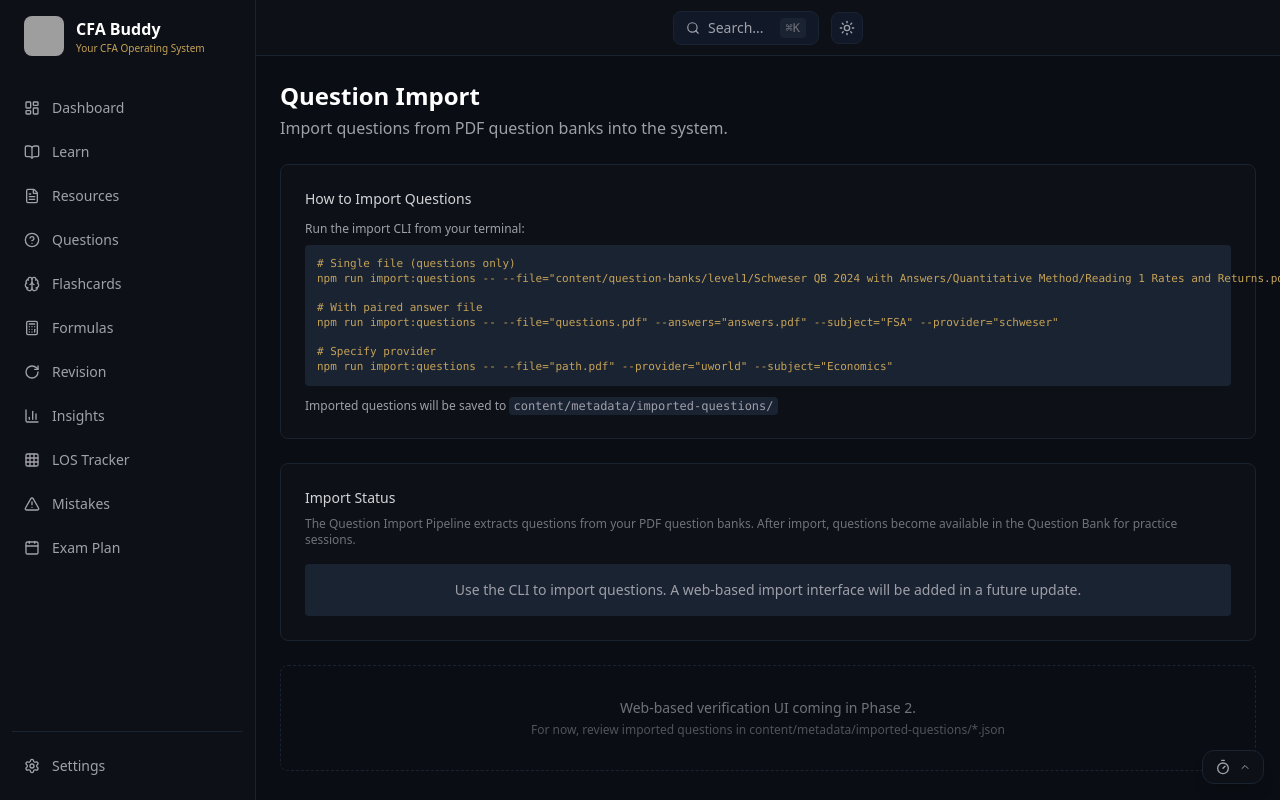
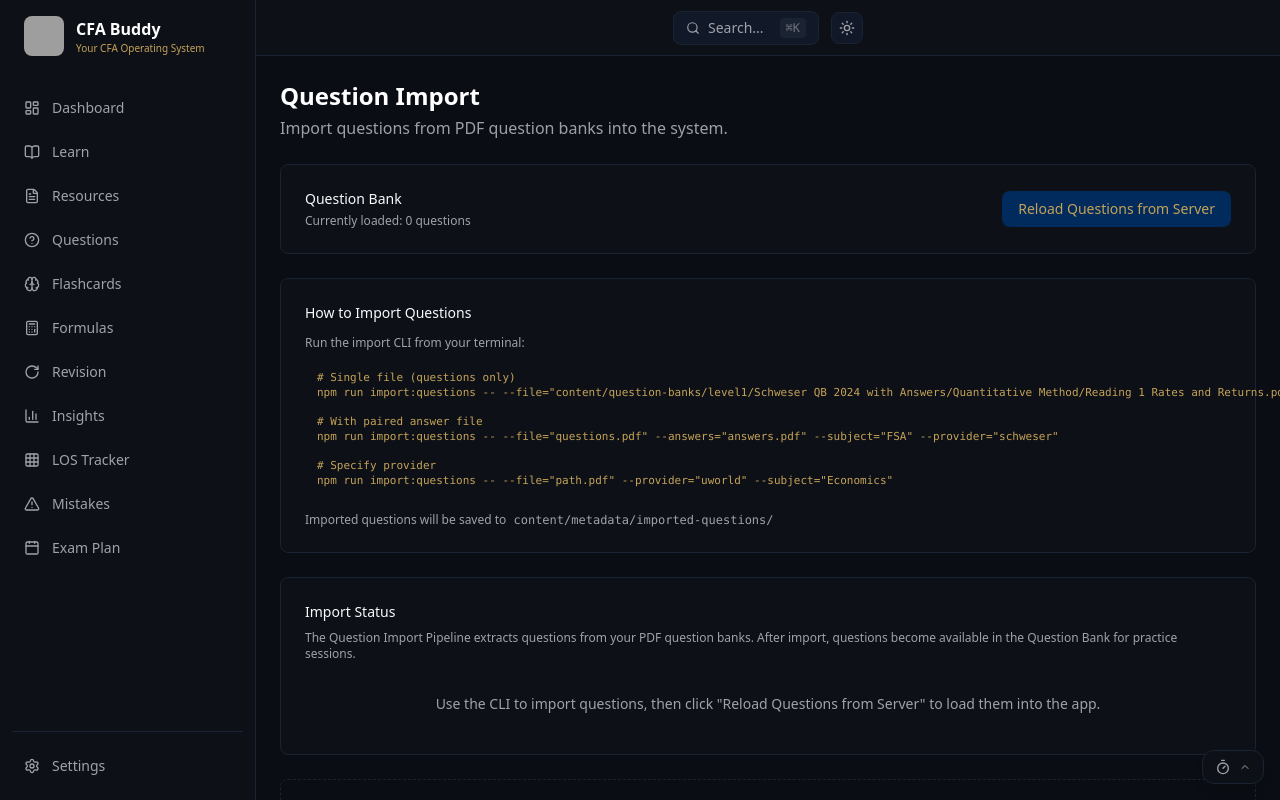
Before and after one commit to lakshyaipm22-create/CFA-Buddy, a Next.js app: page /admin/import in a window 1280 px wide. Built offline with nearby package versions, Linux system fonts and the light colour scheme; grey boxes are pictures that could not be loaded.

Commit message:
feat: admin refresh, empty states, session cleanup, polish

```diff
--- a/src/app/(protected)/questions/page.tsx
+++ b/src/app/(protected)/questions/page.tsx
@@ -1,11 +1,19 @@
 'use client';
 
+import { useEffect } from 'react';
 import { SessionConfigurator } from '@/features/question-bank/components/session-configurator';
 import { QuestionAnalytics } from '@/features/question-bank/components/question-analytics';
 import { useImportedQuestions } from '@/features/question-bank/hooks/useImportedQuestions';
+import { cleanupOldSessions } from '@/features/question-bank/utils/session-storage';
 
 export default function QuestionsPage() {
-  const { isLoading } = useImportedQuestions();
+  const { isLoading, questions: importedQuestions } = useImportedQuestions();
+
+  useEffect(() => {
+    cleanupOldSessions();
+  }, []);
+
+  const hasImportedQuestions = importedQuestions.length > 0;
 
   return (
     <div className="space-y-6">
@@ -42,6 +50,26 @@ export default function QuestionsPage() {
           Loading 1,000 questions...
         </div>
       )}
+      {!isLoading && !hasImportedQuestions && (
+        <div
+          className="rounded-lg px-4 py-3 text-sm"
+          style={{
+            backgroundColor: 'var(--card-bg)',
+            border: '1px solid var(--card-border)',
+            color: 'var(--foreground-secondary)',
+          }}
+        >
+          Want more questions? Visit{' '}
+          <a
+            href="/admin/import"
+            className="underline"
+            style={{ color: 'var(--accent-secondary)' }}
+          >
+            Admin &gt; Import
+          </a>{' '}
+          to load your question bank.
+        </div>
+      )}
       <SessionConfigurator />
       <QuestionAnalytics />
     </div>
--- a/src/features/question-bank/components/import-dashboard.tsx
+++ b/src/features/question-bank/components/import-dashboard.tsx
@@ -1,15 +1,105 @@
 'use client';
 
+import { useState } from 'react';
+
+const STORAGE_KEY = 'cfa-buddy-imported-questions';
+const TIMESTAMP_KEY = 'cfa-buddy-questions-loaded-at';
+
+function getStoredCount(): number {
+  if (typeof window === 'undefined') return 0;
+  try {
+    const raw = localStorage.getItem(STORAGE_KEY);
+    if (raw) {
+      const parsed = JSON.parse(raw);
+      if (Array.isArray(parsed)) {
+        return parsed.length;
+      }
+    }
+  } catch {
+    // ignore parse errors
+  }
+  return 0;
+}
+
 export function ImportDashboard() {
+  const [currentCount, setCurrentCount] = useState<number>(() => getStoredCount());
+  const [isLoading, setIsLoading] = useState(false);
+  const [message, setMessage] = useState<{ type: 'success' | 'error'; text: string } | null>(null);
+
+  const handleReload = async () => {
+    setIsLoading(true);
+    setMessage(null);
+    try {
+      const res = await fetch('/api/imported-questions');
+      if (!res.ok) {
+        throw new Error(`Server returned ${res.status}`);
+      }
+      const data = await res.json();
+      if (!Array.isArray(data)) {
+        throw new Error('Invalid response format');
+      }
+      localStorage.setItem(STORAGE_KEY, JSON.stringify(data));
+      localStorage.setItem(TIMESTAMP_KEY, String(Date.now()));
+      setCurrentCount(data.length);
+      setMessage({ type: 'success', text: `${data.length} questions loaded successfully` });
+    } catch (err) {
+      const errorMsg = err instanceof Error ? err.message : 'Unknown error';
+      setMessage({ type: 'error', text: `Failed to load questions: ${errorMsg}` });
+    } finally {
+      setIsLoading(false);
+    }
+  };
 
   return (
     <div className="space-y-6">
+      {/* Reload Questions Section */}
+      <div
+        className="rounded-lg border p-6"
+        style={{ borderColor: 'var(--card-border)', background: 'var(--card-bg)' }}
+      >
+        <div className="flex items-center justify-between">
+          <div>
+            <h3 className="text-sm font-medium" style={{ color: 'var(--foreground)' }}>
+              Question Bank
+            </h3>
+            <p className="mt-1 text-xs" style={{ color: 'var(--foreground-secondary)' }}>
+              Currently loaded: {currentCount} questions
+            </p>
+          </div>
+          <button
+            onClick={handleReload}
+            disabled={isLoading}
+            className="rounded-lg px-4 py-2 text-sm font-medium transition-colors hover:opacity-90 disabled:opacity-50"
+            style={{ background: 'var(--accent-primary)', color: 'var(--accent-secondary)' }}
+          >
+            {isLoading ? 'Loading...' : 'Reload Questions from Server'}
+          </button>
+        </div>
+        {message && (
+          <div
+            className="mt-3 rounded-md px-3 py-2 text-xs"
+            style={{
+              background: message.type === 'success' ? 'rgba(0, 132, 61, 0.15)' : 'rgba(239, 68, 68, 0.15)',
+              color: message.type === 'success' ? 'var(--accent-success)' : '#ef4444',
+            }}
+          >
+            {message.text}
+          </div>
+        )}
+      </div>
+
       {/* Instructions */}
-      <div className="rounded-lg border border-[#1a2332] bg-[#0d1117] p-6">
-        <h3 className="text-sm font-medium text-zinc-300">How to Import Questions</h3>
-        <div className="mt-3 space-y-2 text-xs text-zinc-400">
+      <div
+        className="rounded-lg border p-6"
+        style={{ borderColor: 'var(--card-border)', background: 'var(--card-bg)' }}
+      >
+        <h3 className="text-sm font-medium" style={{ color: 'var(--foreground)' }}>How to Import Questions</h3>
+        <div className="mt-3 space-y-2 text-xs" style={{ color: 'var(--foreground-secondary)' }}>
           <p>Run the import CLI from your terminal:</p>
-          <pre className="mt-2 rounded bg-[#1a2332] p-3 text-[11px] text-[#C5A258]">
+          <pre
+            className="mt-2 rounded p-3 text-[11px]"
+            style={{ background: 'var(--background-secondary)', color: 'var(--accent-secondary)' }}
+          >
 {`# Single file (questions only)
 npm run import:questions -- --file="content/question-banks/level1/Schweser QB 2024 with Answers/Quantitative Method/Reading 1 Rates and Returns.pdf" --subject="Quantitative Methods" --provider="schweser"
 
@@ -19,30 +109,47 @@ npm run import:questions -- --file="questions.pdf" --answers="answers.pdf" --sub
 # Specify provider
 npm run import:questions -- --file="path.pdf" --provider="uworld" --subject="Economics"`}
           </pre>
-          <p className="mt-3">Imported questions will be saved to <code className="rounded bg-[#1a2332] px-1 py-0.5">content/metadata/imported-questions/</code></p>
+          <p className="mt-3">
+            Imported questions will be saved to{' '}
+            <code
+              className="rounded px-1 py-0.5"
+              style={{ background: 'var(--background-secondary)' }}
+            >
+              content/metadata/imported-questions/
+            </code>
+          </p>
         </div>
       </div>
 
       {/* Status */}
-      <div className="rounded-lg border border-[#1a2332] bg-[#0d1117] p-6">
-        <h3 className="text-sm font-medium text-zinc-300">Import Status</h3>
-        <p className="mt-2 text-xs text-zinc-500">
+      <div
+        className="rounded-lg border p-6"
+        style={{ borderColor: 'var(--card-border)', background: 'var(--card-bg)' }}
+      >
+        <h3 className="text-sm font-medium" style={{ color: 'var(--foreground)' }}>Import Status</h3>
+        <p className="mt-2 text-xs" style={{ color: 'var(--foreground-secondary)' }}>
           The Question Import Pipeline extracts questions from your PDF question banks.
           After import, questions become available in the Question Bank for practice sessions.
         </p>
-        <div className="mt-4 rounded bg-[#1a2332] p-4 text-center">
-          <p className="text-sm text-zinc-400">
-            Use the CLI to import questions. A web-based import interface will be added in a future update.
+        <div
+          className="mt-4 rounded p-4 text-center"
+          style={{ background: 'var(--background-secondary)' }}
+        >
+          <p className="text-sm" style={{ color: 'var(--foreground-secondary)' }}>
+            Use the CLI to import questions, then click &quot;Reload Questions from Server&quot; to load them into the app.
           </p>
         </div>
       </div>
 
       {/* Future: Upload/verification UI */}
-      <div className="rounded-lg border border-dashed border-[#1a2332] p-8 text-center">
-        <p className="text-sm text-zinc-500">
+      <div
+        className="rounded-lg border border-dashed p-8 text-center"
+        style={{ borderColor: 'var(--card-border)' }}
+      >
+        <p className="text-sm" style={{ color: 'var(--foreground-secondary)' }}>
           Web-based verification UI coming in Phase 2.
         </p>
-        <p className="mt-1 text-xs text-zinc-600">
+        <p className="mt-1 text-xs" style={{ color: 'var(--foreground-secondary)', opacity: 0.6 }}>
           For now, review imported questions in content/metadata/imported-questions/*.json
         </p>
       </div>
--- a/src/features/question-bank/components/session-configurator.tsx
+++ b/src/features/question-bank/components/session-configurator.tsx
@@ -279,6 +279,11 @@ export function SessionConfigurator() {
       >
         Start {selectedMode} Test ({Math.min(questionCount, availableCount)} questions{timed ? `, ${timeLimit} min` : ', untimed'})
       </button>
+      {availableCount === 0 && (
+        <p className="text-sm" style={{ color: '#ef4444' }}>
+          No questions match your filters. Try broadening your selection.
+        </p>
+      )}
     </div>
   );
 }
--- a/src/features/question-bank/utils/session-storage.ts
+++ b/src/features/question-bank/utils/session-storage.ts
@@ -61,3 +61,31 @@ export function cleanupExpiredSessions(): void {
   );
   localStorage.setItem(SESSIONS_KEY, JSON.stringify(active));
 }
+
+/**
+ * Remove completed sessions older than 30 days and cap total at 50 sessions.
+ */
+export function cleanupOldSessions(): void {
+  if (typeof window === 'undefined') return;
+  const sessions = getSessions();
+  const now = Date.now();
+  const THIRTY_DAYS = 30 * 24 * 60 * 60 * 1000;
+
+  // Remove completed sessions older than 30 days
+  let filtered = sessions.filter(s => {
+    if (s.status !== 'completed') return true;
+    const completedTime = s.completedAt
+      ? new Date(s.completedAt).getTime()
+      : new Date(s.startedAt).getTime();
+    return now - completedTime < THIRTY_DAYS;
+  });
+
+  // Cap at 50 sessions: keep the 50 most recent by startedAt
+  if (filtered.length > 50) {
+    filtered = filtered
+      .sort((a, b) => new Date(b.startedAt).getTime() - new Date(a.startedAt).getTime())
+      .slice(0, 50);
+  }
+
+  localStorage.setItem(SESSIONS_KEY, JSON.stringify(filtered));
+}
--- a/tsconfig.json
+++ b/tsconfig.json
@@ -35,5 +35,5 @@
     ".next/dev/types/**/*.ts",
     "**/*.mts"
   ],
-  "exclude": ["node_modules"]
+  "exclude": ["node_modules", "prisma", "src/generated", "src/shared/lib/prisma"]
 }
```
Also changed, not shown: .kiro/steering/project-state.md.
